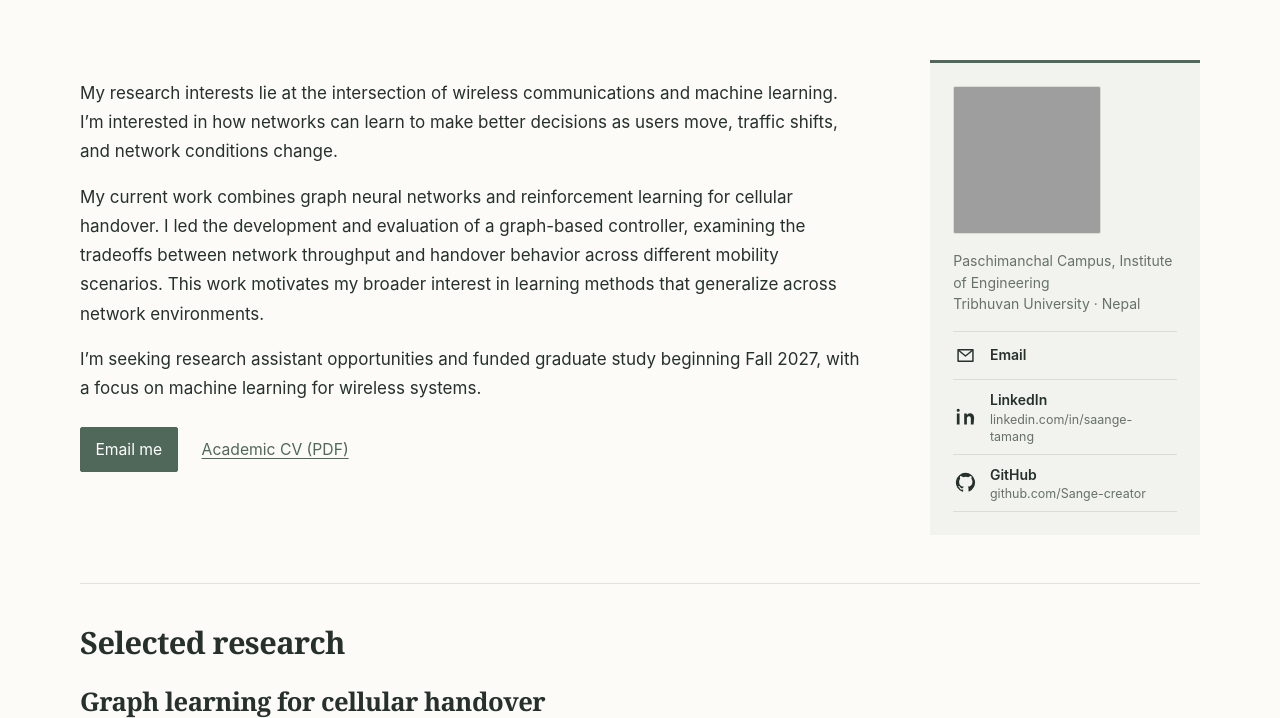
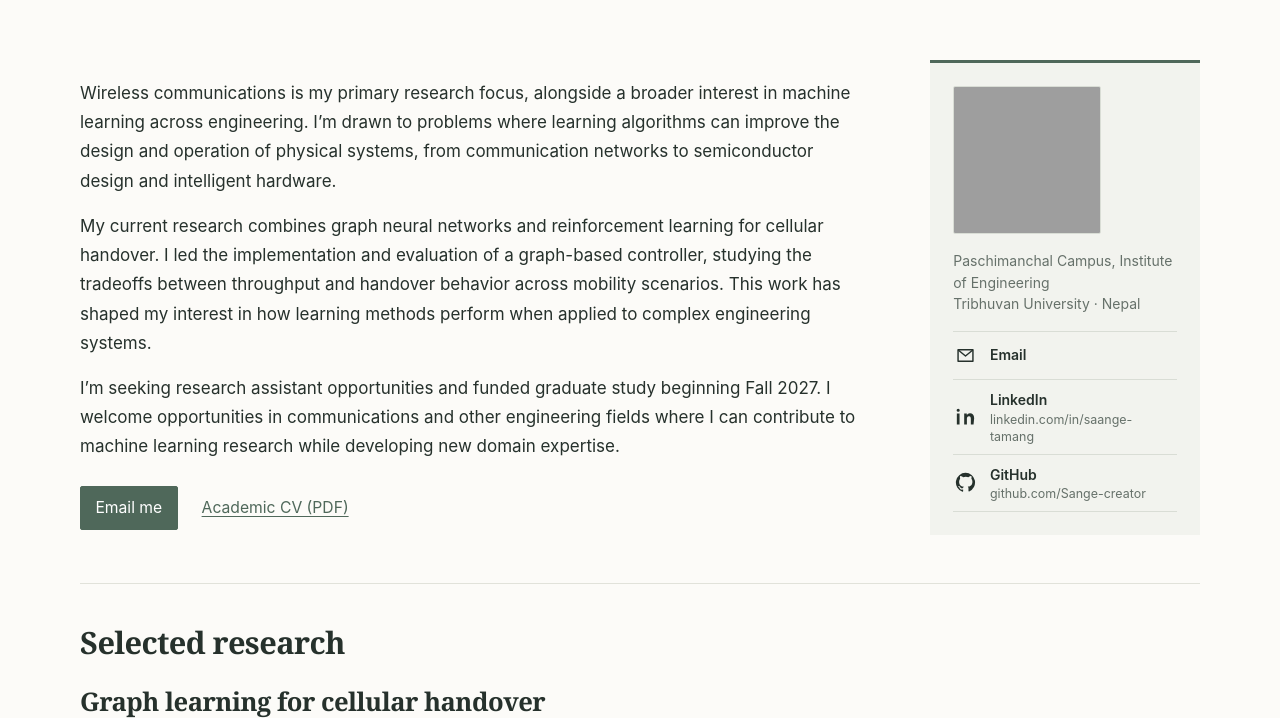
Before and after one commit to Sange-creator/Sange-creator.github.io, a Node project: template templates/home.njk in a window 1280 px wide. Shown: the part 63-781 px from the top of the page. Run offline with Node 20 templates, Linux system fonts and the light colour scheme; the template is opened without the code that fills it, so the values that code supplies are empty; some libraries are stand-ins or nearby versions; some web fonts are replaced; grey boxes are pictures that could not be loaded.

Commit message:
Broaden introduction to ML applications across engineering

```diff
--- a/templates/home.njk
+++ b/templates/home.njk
@@ -6,9 +6,9 @@
     <p class="hero-fieldline">{{ profile.professionalTitle }}</p>
     <p class="profile-credential">{{ profile.license }}</p>
     <div class="intro-copy">
-      <p>My research interests lie at the intersection of wireless communications and machine learning. I’m interested in how networks can learn to make better decisions as users move, traffic shifts, and network conditions change.</p>
-      <p>My current work combines graph neural networks and reinforcement learning for cellular handover. I led the development and evaluation of a graph-based controller, examining the tradeoffs between network throughput and handover behavior across different mobility scenarios. This work motivates my broader interest in learning methods that generalize across network environments.</p>
-      <p>I’m seeking research assistant opportunities and funded graduate study beginning Fall 2027, with a focus on machine learning for wireless systems.</p>
+      <p>Wireless communications is my primary research focus, alongside a broader interest in machine learning across engineering. I’m drawn to problems where learning algorithms can improve the design and operation of physical systems, from communication networks to semiconductor design and intelligent hardware.</p>
+      <p>My current research combines graph neural networks and reinforcement learning for cellular handover. I led the implementation and evaluation of a graph-based controller, studying the tradeoffs between throughput and handover behavior across mobility scenarios. This work has shaped my interest in how learning methods perform when applied to complex engineering systems.</p>
+      <p>I’m seeking research assistant opportunities and funded graduate study beginning Fall 2027. I welcome opportunities in communications and other engineering fields where I can contribute to machine learning research while developing new domain expertise.</p>
     </div>
     <div class="intro-actions" role="group" aria-label="Contact and CV">
       <a class="primary-link" href="mailto:{{ profile.email }}">Email me</a>
```
